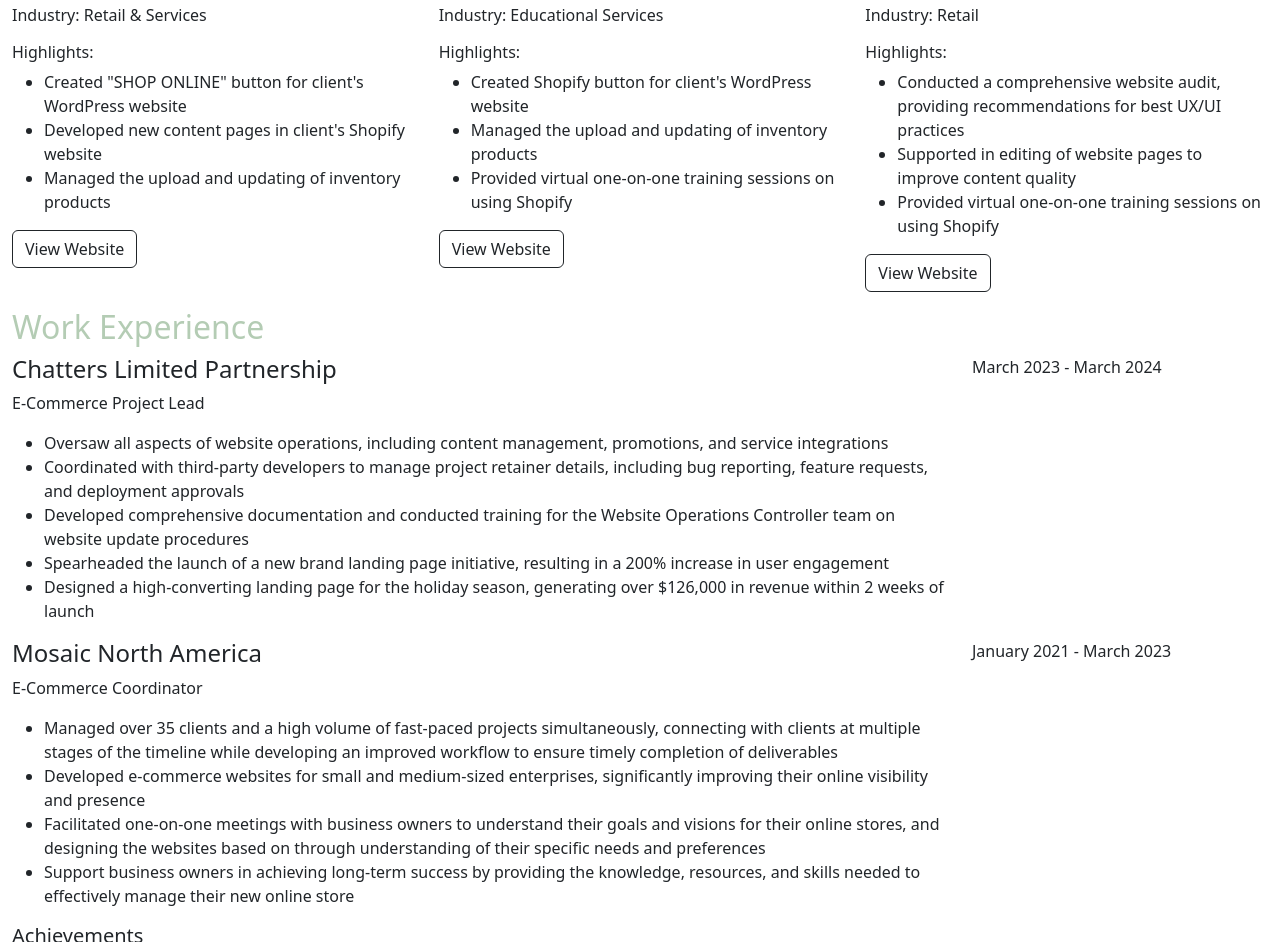
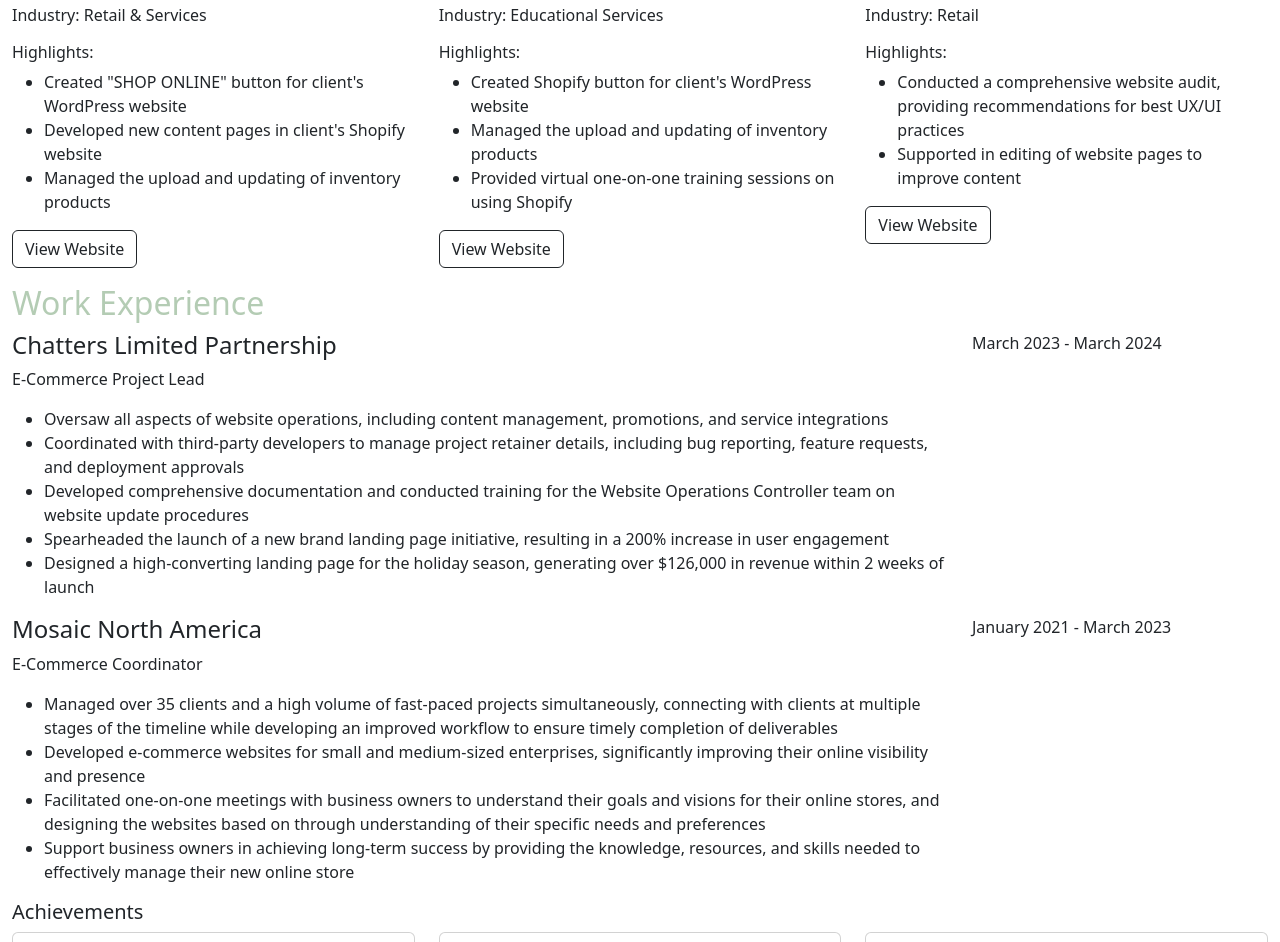
Before and after one commit to lynda-ho/lynda-ho.github.io, a plain HTML site: page index.html in a window 1280 px wide. Shown: the part 927-1869 px from the top of the page. Drawn offline with nearby package versions, Linux system fonts and the light colour scheme.

Commit message:
Removing some content

```diff
--- a/index.html
+++ b/index.html
@@ -127,8 +127,7 @@
                 <h6>Highlights:</h6>
                 <ul>
                     <li>Conducted a comprehensive website audit, providing recommendations for best UX/UI practices</li>
-                    <li>Supported in editing of website pages to improve content quality</li>
-                    <li>Provided virtual one-on-one training sessions on using Shopify</li>
+                    <li>Supported in editing of website pages to improve content</li>
                 </ul>
                 <a href="https://www.shopmilaandco.com/" class="btn btn-outline-dark" role="button">View Website</a>
             </div>
```
